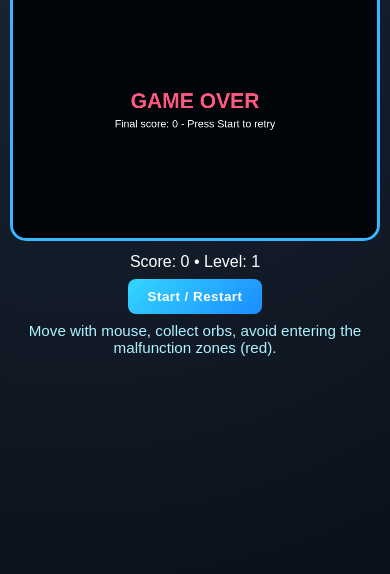
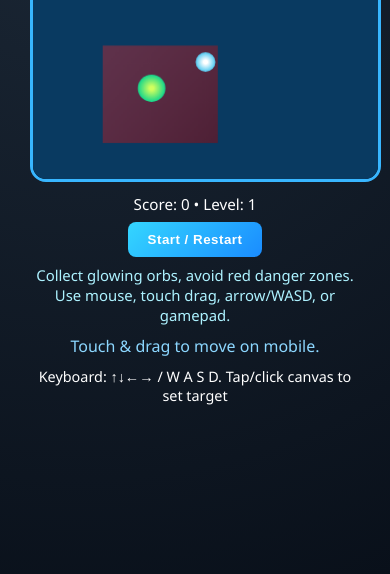
Before and after one commit to newfbac6-ai/Game, a plain HTML site: page index.html in a window 390 px wide. Shown: the part 270-844 px from the top of the page. Drawn offline with Linux system fonts and the light colour scheme.

Commit message:
Improve cross-device controls and responsiveness

```diff
--- a/index.html
+++ b/index.html
@@ -2,26 +2,30 @@
 <html lang="en">
 <head>
   <meta charset="UTF-8" />
-  <meta name="viewport" content="width=device-width, initial-scale=1.0" />
+  <meta name="viewport" content="width=device-width, initial-scale=1.0, viewport-fit=cover" />
   <title>Creative Web Game - Neon Orb</title>
   <style>
     * { box-sizing: border-box; margin: 0; padding: 0; }
-    body { font-family: Arial, sans-serif; background: radial-gradient(circle at 20% 20%, #1b2735, #09101a); color: #fff; display: flex; align-items: center; justify-content: center; min-height: 100vh; }
-    #game-wrapper { width: min(95vw, 760px); text-align: center; }
-    canvas { width: 100%; border: 3px solid #38b6ff; border-radius: 16px; background: #040f1d; display: block; margin-bottom: 12px; }
-    #info { margin: 8px 0; }
+    body { font-family: 'Segoe UI', Roboto, Arial, sans-serif; background: radial-gradient(circle at 20% 20%, #1b2735, #09101a); color: #fff; display: flex; align-items: center; justify-content: center; min-height: 100vh; }
+    #game-wrapper { width: min(90vw, 760px); max-width: 100%; text-align: center; padding: 10px; }
+    canvas { width: 100%; height: auto; border: 3px solid #38b6ff; border-radius: 16px; background: #040f1d; display: block; margin: 0 auto 12px; touch-action: none; }
+    #info { margin: 8px 0; font-size: 0.95rem; }
     .button { cursor: pointer; background: linear-gradient(135deg, #34d6ff, #1a8cff); border: none; padding: 10px 20px; border-radius: 8px; color: #fff; font-weight: bold; letter-spacing: .5px; }
     .button:hover { filter: brightness(1.2); }
-    #goal { font-size: 0.95rem; margin-top: 8px; color: #adf2ff; }
+    #goal { font-size: 0.93rem; margin-top: 8px; color: #adf2ff; }
+    #controls { margin-top: 8px; font-size: 0.9rem; }
+    #touchHint { margin: 10px; color: #8cd7ff; }
   </style>
 </head>
 <body>
   <div id="game-wrapper">
     <h1>Neon Orb Collector</h1>
-    <canvas id="game" width="760" height="520"></canvas>
-    <div id="info">Score: <span id="score">0</span>  •  Level: <span id="level">1</span></div>
+    <canvas id="game" width="760" height="520" aria-label="Neon Orb game"></canvas>
+    <div id="info">Score: <span id="score">0</span> • Level: <span id="level">1</span></div>
     <button id="startBtn" class="button">Start / Restart</button>
-    <p id="goal">Move with mouse, collect orbs, avoid entering the malfunction zones (red).</p>
+    <p id="goal">Collect glowing orbs, avoid red danger zones. Use mouse, touch drag, arrow/WASD, or gamepad.</p>
+    <div id="touchHint">Touch & drag to move on mobile.</div>
+    <div id="controls">Keyboard: ↑↓←→ / W A S D. Tap/click canvas to set target</div>
   </div>
 
   <script>
@@ -39,7 +43,9 @@
       level: 1,
       speed: 2.2,
       dangerZones: [],
-      frames: 0
+      frames: 0,
+      target: null,
+      moveKey: { x: 0, y: 0 }
     };
 
     function rand(min, max) {
@@ -49,9 +55,31 @@
     function createDangerZones(level) {
       const zones = [];
       for (let i = 0; i < Math.min(level + 1, 6); i++) {
-        zones.push({ x: rand(60, 700), y: rand(60, 420), w: rand(80, 140), h: rand(50, 100), vx: rand(-0.9, 0.9), vy: rand(-0.9,0.9) });
+        zones.push({ x: rand(60, 700), y: rand(60, 420), w: rand(80, 140), h: rand(50, 100), vx: rand(-0.9, 0.9), vy: rand(-0.9, 0.9) });
       }
       return zones;
+    }
+
+    function resizeCanvas() {
+      const container = canvas.parentElement.getBoundingClientRect();
+      const ratio = window.devicePixelRatio || 1;
+      const targetWidth = Math.max(320, Math.min(760, container.width));
+      const targetHeight = Math.max(240, Math.min(520, container.width * 0.68));
+      canvas.style.width = targetWidth + 'px';
+      canvas.style.height = targetHeight + 'px';
+      canvas.width = Math.floor(targetWidth * ratio);
+      canvas.height = Math.floor(targetHeight * ratio);
+      ctx.setTransform(ratio, 0, 0, ratio, 0, 0);
+      clampPositions();
+    }
+
+    function clampPositions() {
+      const maxX = canvas.width / (window.devicePixelRatio || 1) - state.player.r;
+      const maxY = canvas.height / (window.devicePixelRatio || 1) - state.player.r;
+      state.player.x = Math.max(state.player.r, Math.min(maxX, state.player.x));
+      state.player.y = Math.max(state.player.r, Math.min(maxY, state.player.y));
+      state.orb.x = Math.max(state.orb.r, Math.min(maxX, state.orb.x));
+      state.orb.y = Math.max(state.orb.r, Math.min(maxY, state.orb.y));
     }
 
     function reset() {
@@ -59,10 +87,12 @@
       state.score = 0;
       state.level = 1;
       state.speed = 2.2;
-      state.player = { x: 380, y: 260, r: 10 };
-      state.orb = { x: rand(40, 720), y: rand(40, 480), r: 14 };
+      state.player = { x: canvas.width / 2 / (window.devicePixelRatio || 1), y: canvas.height / 2 / (window.devicePixelRatio || 1), r: 10 };
+      state.orb = { x: rand(40, canvas.width / (window.devicePixelRatio || 1) - 40), y: rand(40, canvas.height / (window.devicePixelRatio || 1) - 40), r: 14 };
       state.dangerZones = createDangerZones(state.level);
       state.frames = 0;
+      state.target = null;
+      state.moveKey = { x: 0, y: 0 };
       scoreEl.innerText = '0';
       levelEl.innerText = '1';
       loop();
@@ -76,25 +106,46 @@
       if (!state.running) return;
       state.frames++;
 
+      const maxX = canvas.width / (window.devicePixelRatio || 1);
+      const maxY = canvas.height / (window.devicePixelRatio || 1);
+
       state.dangerZones.forEach(zone => {
         zone.x += zone.vx; zone.y += zone.vy;
-        if (zone.x < 10 || zone.x + zone.w > canvas.width-10) zone.vx *= -1;
-        if (zone.y < 10 || zone.y + zone.h > canvas.height-10) zone.vy *= -1;
+        if (zone.x < 10 || zone.x + zone.w > maxX - 10) zone.vx *= -1;
+        if (zone.y < 10 || zone.y + zone.h > maxY - 10) zone.vy *= -1;
       });
 
       if (distance(state.player, state.orb) < state.player.r + state.orb.r) {
         state.score += 1;
         state.level = Math.ceil(state.score / 4) + 1;
         state.speed = 2.2 + state.level * 0.4;
-        state.orb = { x: rand(40, 720), y: rand(40, 480), r: 14 };
+        state.orb = { x: rand(40, maxX - 40), y: rand(40, maxY - 40), r: 14 };
         state.dangerZones = createDangerZones(state.level);
         scoreEl.innerText = state.score;
         levelEl.innerText = state.level;
       }
 
+      if (state.target) {
+        const dx = state.target.x - state.player.x;
+        const dy = state.target.y - state.player.y;
+        const dist = Math.hypot(dx, dy);
+        if (dist > 3) {
+          state.player.x += (dx / dist) * state.speed;
+          state.player.y += (dy / dist) * state.speed;
+        } else {
+          state.target = null;
+        }
+      } else if (state.moveKey.x !== 0 || state.moveKey.y !== 0) {
+        state.player.x += state.moveKey.x * state.speed;
+        state.player.y += state.moveKey.y * state.speed;
+      }
+
+      state.player.x = Math.max(state.player.r, Math.min(maxX - state.player.r, state.player.x));
+      state.player.y = Math.max(state.player.r, Math.min(maxY - state.player.r, state.player.y));
+
       const hitDanger = state.dangerZones.some(zone => {
-        return state.player.x+state.player.r > zone.x && state.player.x-state.player.r < zone.x+zone.w &&
-               state.player.y+state.player.r > zone.y && state.player.y-state.player.r < zone.y+zone.h;
+        return state.player.x + state.player.r > zone.x && state.player.x - state.player.r < zone.x + zone.w &&
+               state.player.y + state.player.r > zone.y && state.player.y - state.player.r < zone.y + zone.h;
       });
 
       if (hitDanger) {
@@ -108,38 +159,43 @@
     }
 
     function draw() {
+      const scale = window.devicePixelRatio || 1;
       ctx.clearRect(0, 0, canvas.width, canvas.height);
+      ctx.save();
+      ctx.scale(1, 1);
 
       ctx.fillStyle = '#093a61';
-      ctx.fillRect(0, 0, canvas.width, canvas.height);
+      ctx.fillRect(0, 0, canvas.width / scale, canvas.height / scale);
 
       state.dangerZones.forEach(zone => {
-        const g = ctx.createLinearGradient(zone.x, zone.y, zone.x+zone.w, zone.y+zone.h);
+        const g = ctx.createLinearGradient(zone.x, zone.y, zone.x + zone.w, zone.y + zone.h);
         g.addColorStop(0, 'rgba(255,36,36,0.35)');
         g.addColorStop(1, 'rgba(161,0,0,0.45)');
         ctx.fillStyle = g;
         ctx.fillRect(zone.x, zone.y, zone.w, zone.h);
       });
 
-      ctx.beginPath();
       const orbGradient = ctx.createRadialGradient(state.orb.x, state.orb.y, 2, state.orb.x, state.orb.y, state.orb.r);
       orbGradient.addColorStop(0, '#d1ff5f');
       orbGradient.addColorStop(1, '#12d68c');
       ctx.fillStyle = orbGradient;
+      ctx.beginPath();
       ctx.arc(state.orb.x, state.orb.y, state.orb.r, 0, Math.PI * 2);
       ctx.fill();
 
-      ctx.beginPath();
       const playerGradient = ctx.createRadialGradient(state.player.x, state.player.y, 2, state.player.x, state.player.y, state.player.r);
       playerGradient.addColorStop(0, '#ffffff');
       playerGradient.addColorStop(1, '#4fcaf2');
       ctx.fillStyle = playerGradient;
+      ctx.beginPath();
       ctx.arc(state.player.x, state.player.y, state.player.r, 0, Math.PI * 2);
       ctx.fill();
 
       ctx.fillStyle = '#69f3ff';
-      ctx.font = '14px Monospace';
-      ctx.fillText('Move your mouse to guide the orb collector', 12, 18);
+      ctx.font = '14px monospace';
+      ctx.fillText('Use touch/mouse, arrow/WASD, or gamepad to move', 12, 18);
+
+      ctx.restore();
     }
 
     function loop() {
@@ -155,34 +211,66 @@
       ctx.fillStyle = '#ff5983';
       ctx.font = 'bold 44px Arial';
       ctx.textAlign = 'center';
-      ctx.fillText('GAME OVER', canvas.width / 2, canvas.height / 2 - 10);
+      ctx.fillText('GAME OVER', (canvas.width / (window.devicePixelRatio || 1)) / 2, (canvas.height / (window.devicePixelRatio || 1)) / 2 - 10);
       ctx.font = '22px Arial';
       ctx.fillStyle = '#fff';
-      ctx.fillText('Final score: ' + state.score + ' - Press Start to retry', canvas.width / 2, canvas.height / 2 + 30);
+      ctx.fillText('Final score: ' + state.score + ' - Press Start to retry', (canvas.width / (window.devicePixelRatio || 1)) / 2, (canvas.height / (window.devicePixelRatio || 1)) / 2 + 30);
       ctx.textAlign = 'start';
     }
 
-    canvas.addEventListener('mousemove', e => {
+    function setTargetFromEvent(e) {
+      const rect = canvas.getBoundingClientRect();
+      const x = (e.clientX - rect.left) * (canvas.width / rect.width) / (window.devicePixelRatio || 1);
+      const y = (e.clientY - rect.top) * (canvas.height / rect.height) / (window.devicePixelRatio || 1);
+      state.target = { x, y };
+    }
+
+    canvas.addEventListener('pointerdown', e => {
       if (!state.running) return;
-      const rect = canvas.getBoundingClientRect();
-      const targetX = e.clientX - rect.left;
-      const targetY = e.clientY - rect.top;
+      setTargetFromEvent(e);
+    });
 
-      const dx = targetX - state.player.x;
-      const dy = targetY - state.player.y;
-      const distanceFromTarget = Math.hypot(dx, dy);
-      if (distanceFromTarget > 0) {
-        state.player.x += (dx / distanceFromTarget) * state.speed;
-        state.player.y += (dy / distanceFromTarget) * state.speed;
-      }
+    canvas.addEventListener('pointermove', e => {
+      if (!state.running || e.pointerType === 'mouse' && !e.buttons) return;
+      setTargetFromEvent(e);
+    });
 
-      state.player.x = Math.max(state.player.r, Math.min(canvas.width - state.player.r, state.player.x));
-      state.player.y = Math.max(state.player.r, Math.min(canvas.height - state.player.r, state.player.y));
+    canvas.addEventListener('touchstart', e => {
+      if (!state.running) return;
+      const touch = e.touches[0];
+      setTargetFromEvent(touch);
+      e.preventDefault();
+    }, { passive: false });
+
+    canvas.addEventListener('touchmove', e => {
+      if (!state.running) return;
+      const touch = e.touches[0];
+      setTargetFromEvent(touch);
+      e.preventDefault();
+    }, { passive: false });
+
+    window.addEventListener('keydown', e => {
+      if (!state.running) return;
+      const step = 1;
+      if (['ArrowUp', 'w', 'W'].includes(e.key)) state.moveKey.y = -step;
+      if (['ArrowDown', 's', 'S'].includes(e.key)) state.moveKey.y = +step;
+      if (['ArrowLeft', 'a', 'A'].includes(e.key)) state.moveKey.x = -step;
+      if (['ArrowRight', 'd', 'D'].includes(e.key)) state.moveKey.x = +step;
+      if (e.key === ' ') state.target = null;
     });
+
+    window.addEventListener('keyup', e => {
+      if (!state.running) return;
+      if (['ArrowUp', 'w', 'W', 'ArrowDown', 's', 'S'].includes(e.key)) state.moveKey.y = 0;
+      if (['ArrowLeft', 'a', 'A', 'ArrowRight', 'd', 'D'].includes(e.key)) state.moveKey.x = 0;
+    });
+
+    window.addEventListener('resize', resizeCanvas);
 
     startBtn.addEventListener('click', reset);
 
-    displayGameOver();
+    resizeCanvas();
+    reset();
   </script>
 </body>
 </html>
```
